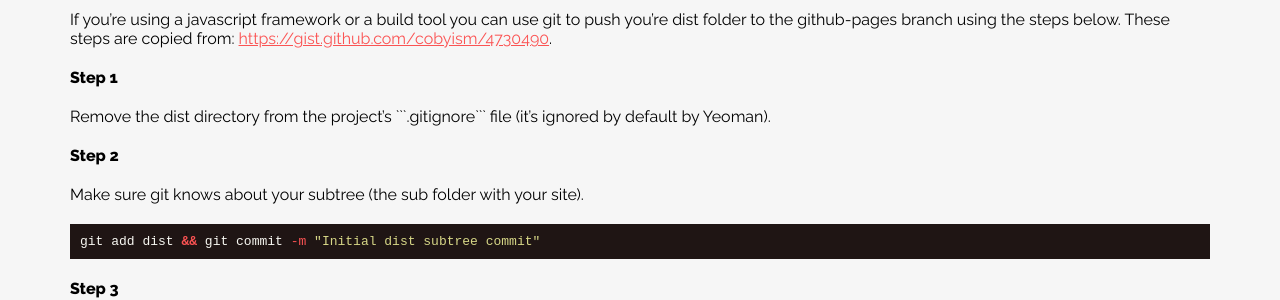
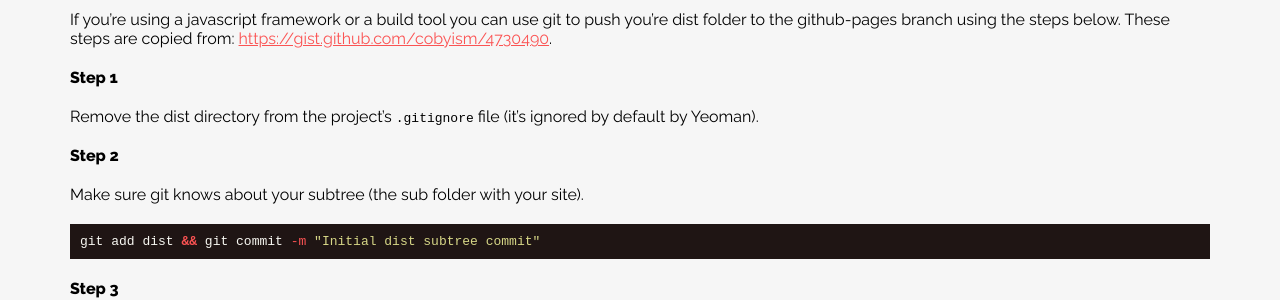
Before and after one commit to LesterGallagher/LesterGallagher.github.io, a Jekyll site: the page built from _posts/2019-02-17-the-real-guide-to-creating-a-website-with-free-hosting-2019.md, in a window 1280 px wide and 900 px high, scrolled down 11711 px. Shown: the part 153-453 px from the top of the window. Built offline with Jekyll 4.4.1, drawn with Linux system fonts in a browser that asks for light colours; comment, search, counter and statistics services are not loaded.

````diff
--- a/_posts/2019-02-17-the-real-guide-to-creating-a-website-with-free-hosting-2019.md
+++ b/_posts/2019-02-17-the-real-guide-to-creating-a-website-with-free-hosting-2019.md
@@ -139,7 +139,7 @@ If you're using a javascript framework or a build tool you can use git to push y
 
 #### Step 1
 
-Remove the dist directory from the project’s \`\`\`.gitignore\`\`\` file (it’s ignored by default by Yeoman).
+Remove the dist directory from the project’s ```.gitignore``` file (it’s ignored by default by Yeoman).
 
 #### Step 2
 
````
